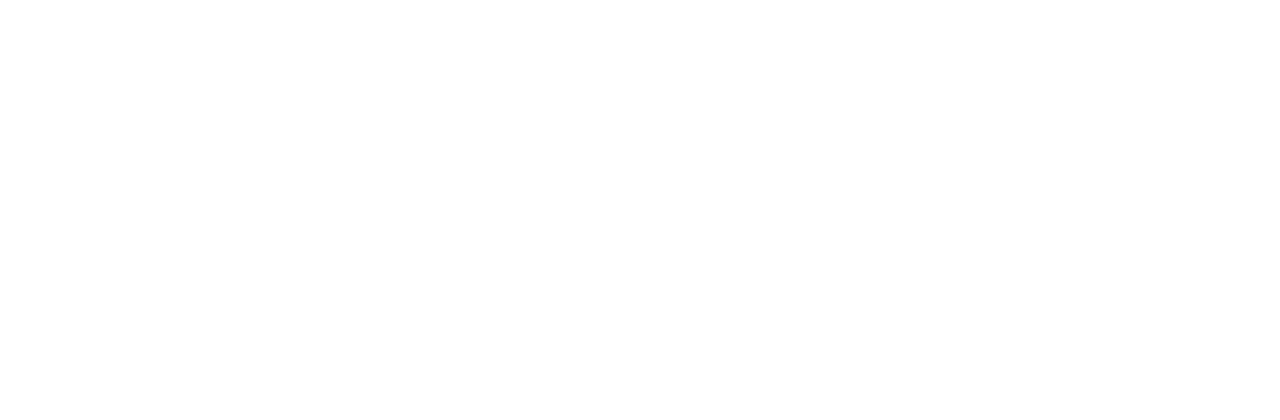
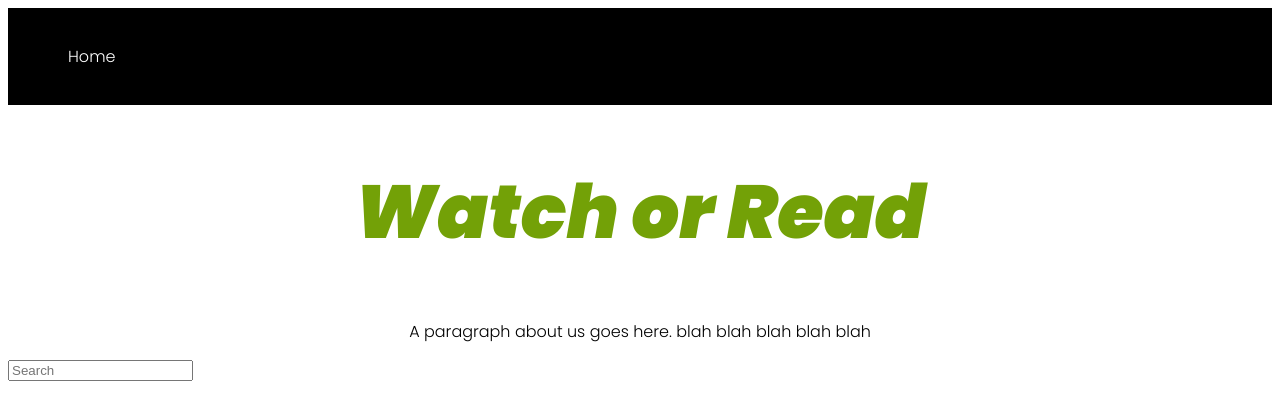
Before and after one commit to breakfastitem/WatchOrRead, a plain HTML site: page index.html in a window 1280 px wide. Drawn offline with Linux system fonts and the light colour scheme.

Commit message:
adding first round of html edits

```diff
--- a/index.html
+++ b/index.html
@@ -6,8 +6,46 @@
     <title>Watch Or Read</title>
 
     <link rel="stylesheet" href="./styles.css"></link>
+    <link rel="preconnect" href="https://fonts.gstatic.com">
+    <link href="https://fonts.googleapis.com/css2?family=Poppins:ital,wght@0,300;1,200;1,900&display=swap" rel="stylesheet">
+    <script src="https://kit.fontawesome.com/f20c9d500c.js" crossorigin="anonymous"></script>
+
 </head>
+
 <body>
+    <header class="header">
+        <nav>
+            <ul>
+                <li>
+                    <a href="#">Home</a>
+                </li>
+            </ul>
+        </nav>
+    </header>
+
+    <main class="content">
+        <h1>Watch or Read</h1>
+
+        <div class="about">
+        <p>
+            A paragraph about us goes here. blah blah blah blah blah
+        </p>
+        </div>
+        <section id="search-div">
+            <form>
+                <input id="search-bar" type="search" placeholder="Search" aria-label="Search">
+            </form>
+
+        </section>
+
+    </main>
+
+    <aside id="search-aside">
+
+    </aside>
+
+
+
 
     <script src="script.js" ></script>
 </body>
--- a/styles.css
+++ b/styles.css
@@ -0,0 +1,73 @@
+body {
+    background-color: white;
+}
+
+p {
+    font-family: 'Poppins', sans-serif;
+    font-size: 16px;
+    color: black;
+    text-align: center;
+}
+
+h1 {
+    font-family: 'Poppins', sans-serif;
+    font-size: 75px;
+    color: rgb(115, 161, 7);
+    text-align: center;
+    font-style: italic;
+}
+
+h2 {
+    font-family: 'Poppins', sans-serif;
+    font-size: 25px;
+    color: rgb(115, 161, 7);
+    font-weight: 50;
+    text-align: center;
+}
+
+.header {
+    padding: 20px;
+    background-color: black;
+    font-family: 'Poppins', sans-serif;
+    color: white;
+}
+
+a {
+    color: white;
+    text-decoration: none;
+    font-size: 16px;
+    font-family: 'Poppins', sans-serif;
+}
+
+a:hover {
+    color: rgb(115, 161, 7);
+}
+
+.header nav ul {
+    list-style-type: none;
+}
+
+.header nav ul li {
+    display: inline-block;
+}
+
+.about {
+    text-align: center;
+    max-width: 75%;
+    margin: 0 auto;
+}
+
+.results-box {
+    border: 2px solid;
+    padding: 10px;
+}
+
+/* aside */
+/* #search-aside {
+    margin-right: 20px;
+    padding: 20px;
+    clear: both;
+    float: right;
+    width: 40%;
+    height: 100%;
+} */
```
